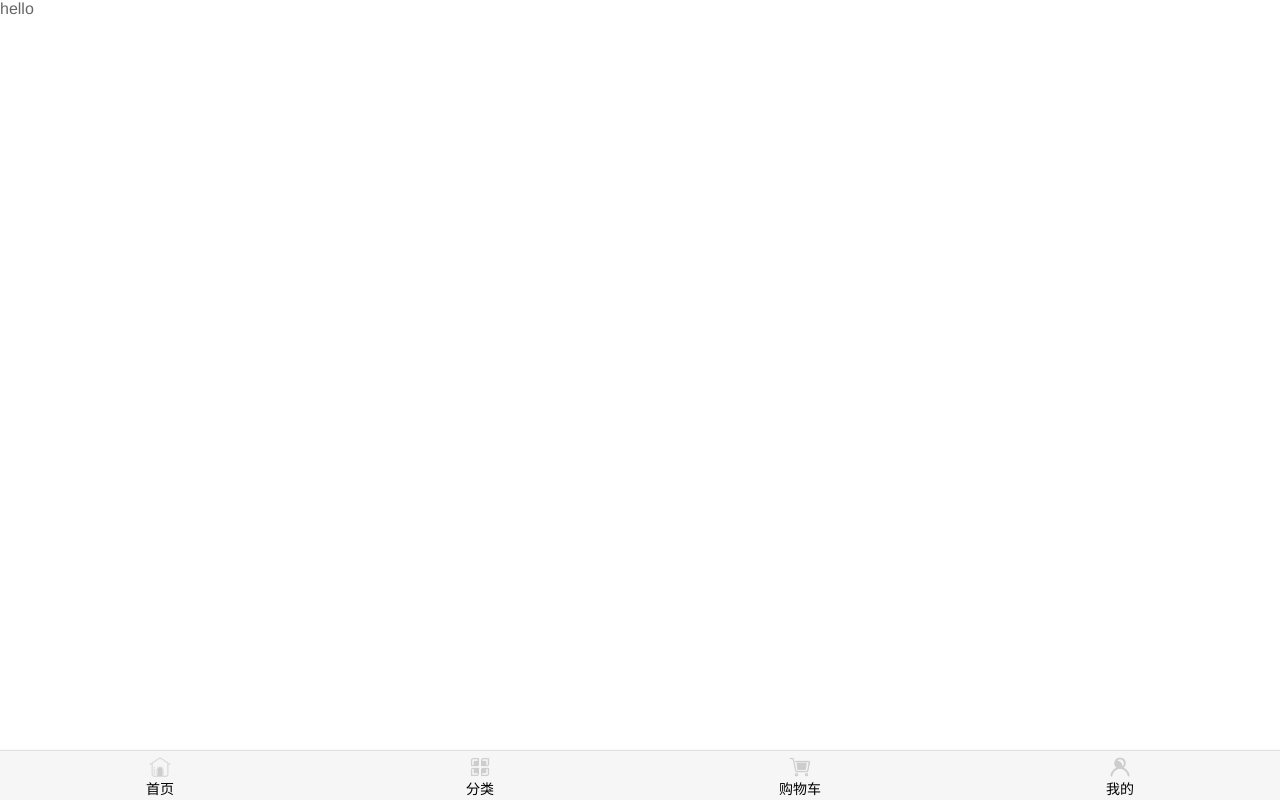
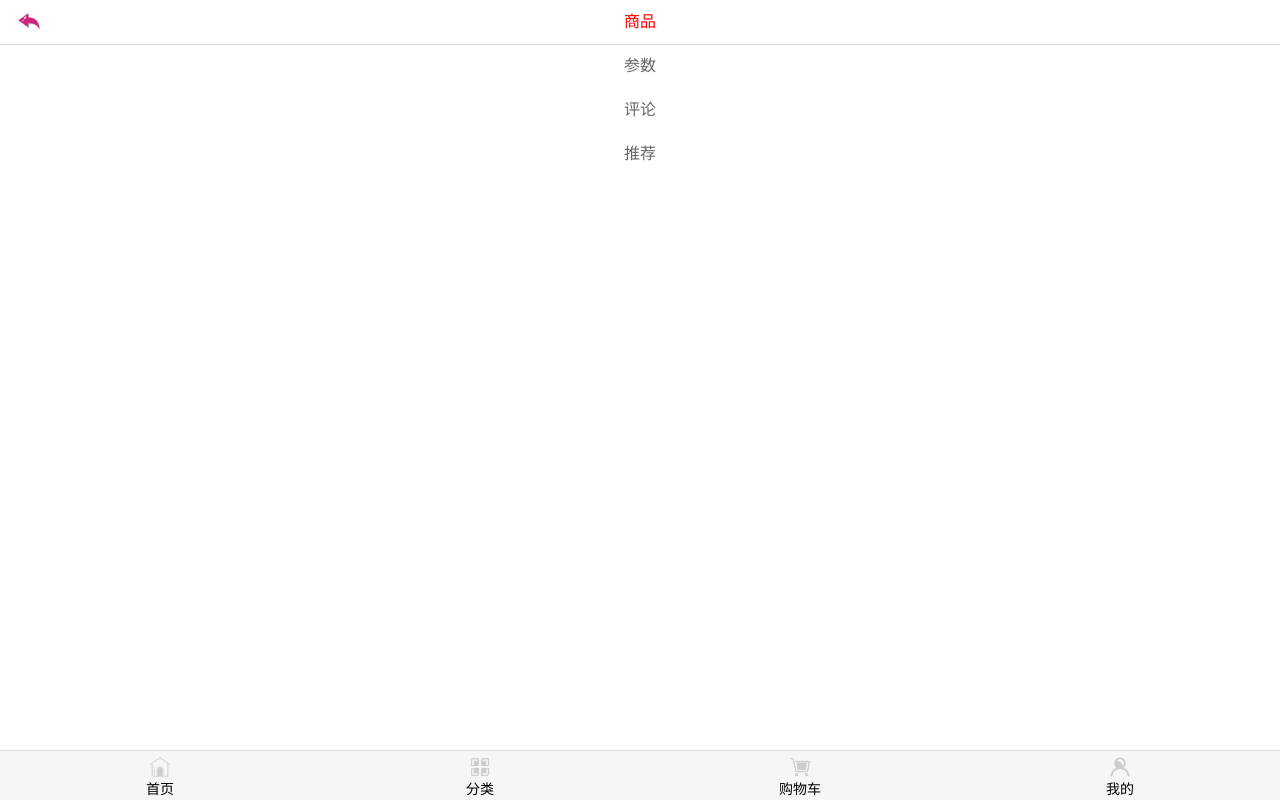
Before and after one commit to ForeverRG/SuperMall, a Vue app: page /detail in a window 1280 px wide. Built offline with nearby package versions, Linux system fonts and the light colour scheme.

Commit message:
添加详情页组件

```diff
--- a/src/App.vue
+++ b/src/App.vue
@@ -1,6 +1,6 @@
 <template>
   <div id="app">
-    <keep-alive>
+    <keep-alive exclude="detail">
       <router-view></router-view>
     </keep-alive>
 
--- a/src/components/content/goodsList/GoodsListItem.vue
+++ b/src/components/content/goodsList/GoodsListItem.vue
@@ -32,7 +32,7 @@ export default {
     },
     //点击跳转到详情页
     itemClick() {
-      this.$router.push(this.path);
+      this.$router.push("/detail/" + this.itemData.name);
     },
   },
 };
--- a/src/views/detail/Detail.vue
+++ b/src/views/detail/Detail.vue
@@ -1,13 +1,25 @@
 <template lang="">
-  <div>
-    hello
+  <div class="detail">
+    <detail-tab-bar :titles="titles"></detail-tab-bar>
+    <scroll></scroll>
   </div>
 </template>
 <script>
+import Scroll from "components/common/scroll/Scroll.vue";
+import DetailTabBar from "./childComps/DetailTabBar";
+
 export default {
+  components: {
+    Scroll,
+    DetailTabBar,
+  },
 
-}
+  data() {
+    return {
+      titles: ["商品", "参数", "评论", "推荐"],
+    };
+  },
+};
 </script>
 <style lang="">
-
 </style>
--- /dev/null
+++ b/src/views/detail/childComps/DetailTabBar.vue
@@ -0,0 +1,63 @@
+<template lang="">
+  <div class="detail-tab-bar">
+    <nav-bar>
+      <!-- 返回 -->
+      <div slot="left" @click="back">
+        <img src="~assets/img/fanhui.png" alt='' class="back-icon" />
+      </div>
+      <!-- 标题选项 -->
+        <div slot="center" v-for="(item, index) in titles" :key="index" class="nav-center-content nav-center-item" :class="{active: currentIndex === index}">
+          {{item}}
+        </div>
+    </nav-bar>
+  </div>
+</template>
+<script>
+import NavBar from "components/common/navbar/NavBar";
+
+export default {
+  components: {
+    NavBar,
+  },
+
+  props: {
+    titles: {
+      type: Array,
+      default() {
+        return [];
+      },
+    },
+  },
+
+  data() {
+    return {
+      currentIndex: 0,
+    };
+  },
+
+  methods: {
+    back() {
+      this.$router.back();
+    },
+  },
+};
+</script>
+<style>
+.back-icon {
+  width: 28px;
+  height: 28px;
+  vertical-align: middle;
+}
+.active {
+  color: red;
+}
+
+/* .nav-center-content {
+  display: flex;
+  font-size: 13px;
+}
+
+.nav-center-item {
+  flex: 1;
+} */
+</style>
```
